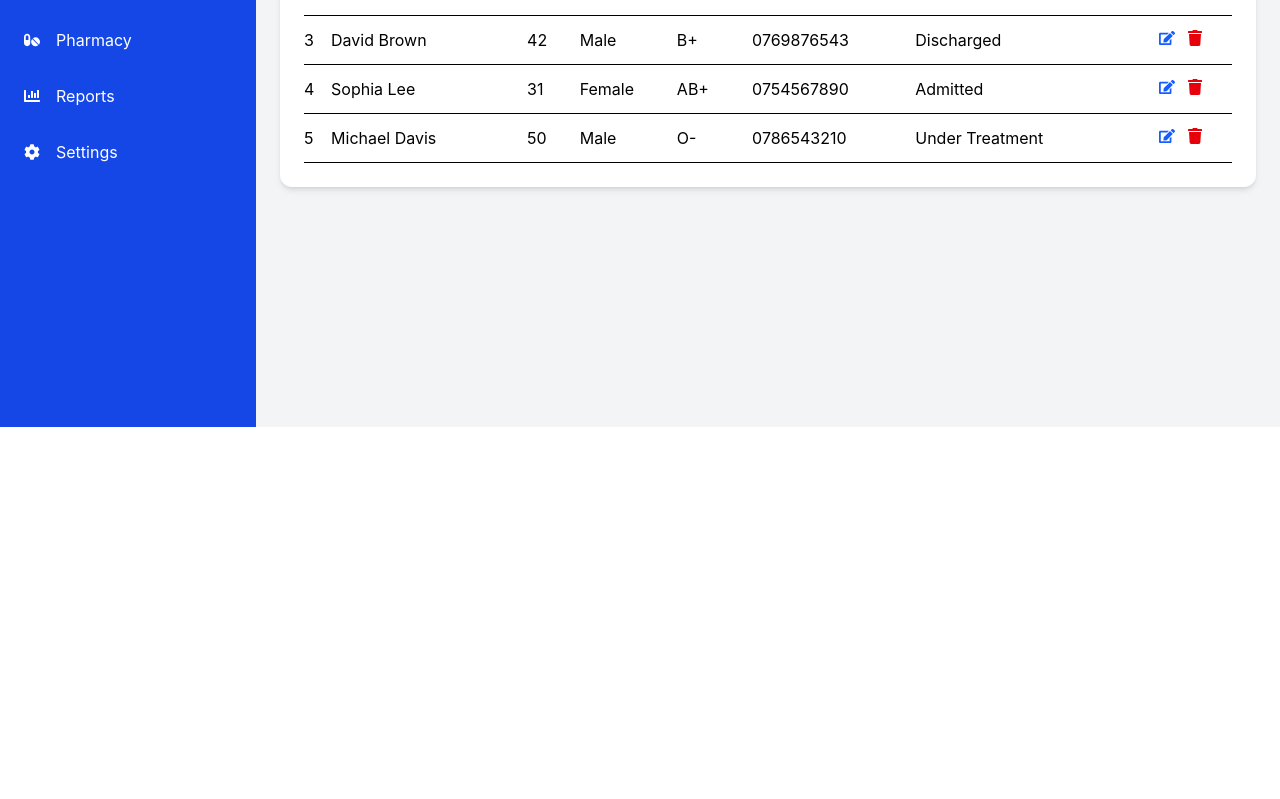
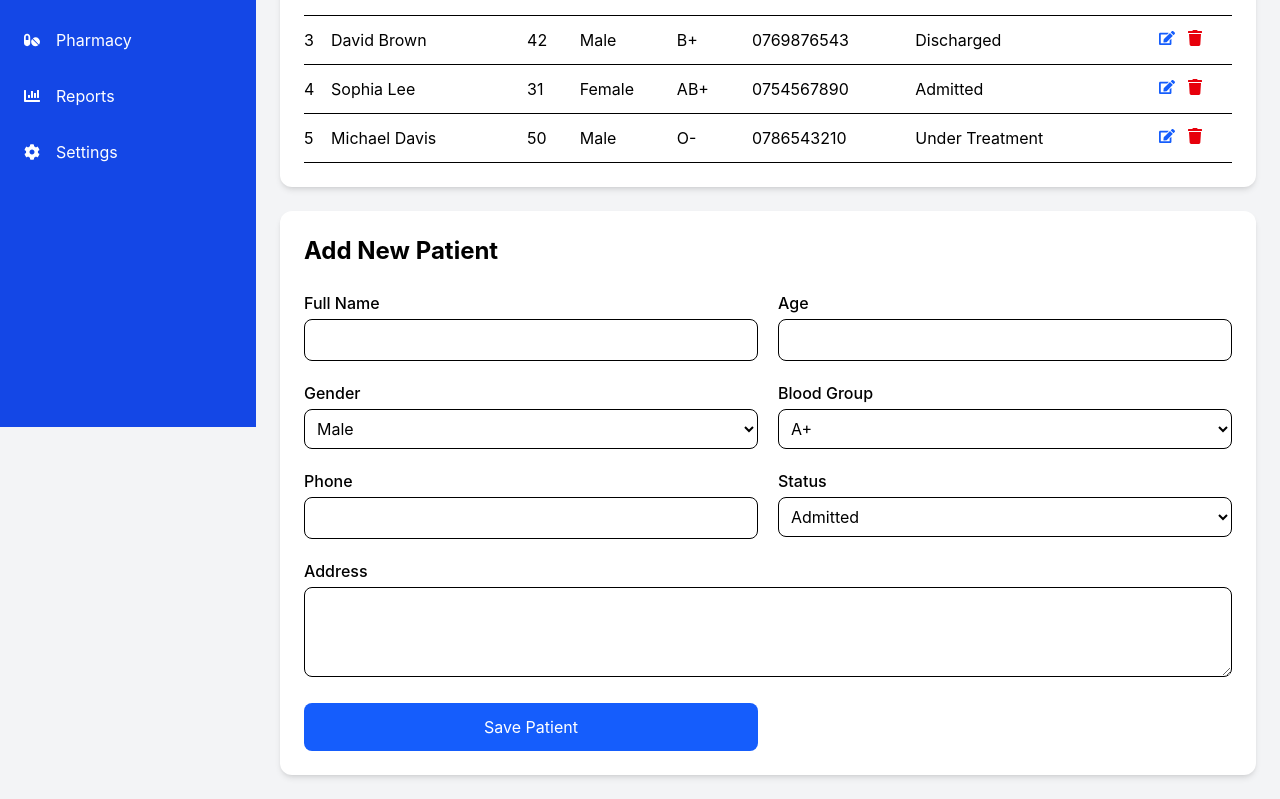
Before and after one commit to AyeshaPerera2003/hospital-management-system-react, a React (Vite) app: page /patients in a window 1280 px wide. Shown: the part 373-1172 px from the top of the page. Before the commit the page ends 800 px from the top, so only its background shows below. Built offline with nearby package versions, Linux system fonts and the light colour scheme.

Commit message:
Added patient Form

```diff
--- a/src/Components/patients/PatientForm.jsx
+++ b/src/Components/patients/PatientForm.jsx
@@ -0,0 +1,157 @@
+import { useForm } from "react-hook-form";
+
+function PatientForm() {
+  const {
+    register,
+    handleSubmit,
+    reset,
+    formState: { errors },
+  } = useForm();
+
+  const onSubmit = (data) => {
+    console.log(data);
+
+    alert("Patient Added Successfully!");
+
+    reset();
+  };
+
+  return (
+    <div className="bg-white rounded-xl shadow-md p-6 mt-6">
+      <h2 className="text-2xl font-bold mb-6">
+        Add New Patient
+      </h2>
+
+      <form
+        onSubmit={handleSubmit(onSubmit)}
+        className="grid grid-cols-1 md:grid-cols-2 gap-5"
+      >
+        {/* Full Name */}
+        <div>
+          <label className="font-medium">
+            Full Name
+          </label>
+
+          <input
+            {...register("name", {
+              required: "Name is required",
+            })}
+            className="w-full border rounded-lg p-2 mt-1"
+          />
+
+          {errors.name && (
+            <p className="text-red-500 text-sm">
+              {errors.name.message}
+            </p>
+          )}
+        </div>
+
+        {/* Age */}
+        <div>
+          <label className="font-medium">
+            Age
+          </label>
+
+          <input
+            type="number"
+            {...register("age", {
+              required: "Age is required",
+            })}
+            className="w-full border rounded-lg p-2 mt-1"
+          />
+
+          {errors.age && (
+            <p className="text-red-500 text-sm">
+              {errors.age.message}
+            </p>
+          )}
+        </div>
+
+        {/* Gender */}
+        <div>
+          <label className="font-medium">
+            Gender
+          </label>
+
+          <select
+            {...register("gender")}
+            className="w-full border rounded-lg p-2 mt-1"
+          >
+            <option>Male</option>
+            <option>Female</option>
+          </select>
+        </div>
+
+        {/* Blood Group */}
+        <div>
+          <label className="font-medium">
+            Blood Group
+          </label>
+
+          <select
+            {...register("bloodGroup")}
+            className="w-full border rounded-lg p-2 mt-1"
+          >
+            <option>A+</option>
+            <option>A-</option>
+            <option>B+</option>
+            <option>B-</option>
+            <option>AB+</option>
+            <option>AB-</option>
+            <option>O+</option>
+            <option>O-</option>
+          </select>
+        </div>
+
+        {/* Phone */}
+        <div>
+          <label className="font-medium">
+            Phone
+          </label>
+
+          <input
+            {...register("phone")}
+            className="w-full border rounded-lg p-2 mt-1"
+          />
+        </div>
+
+        {/* Status */}
+        <div>
+          <label className="font-medium">
+            Status
+          </label>
+
+          <select
+            {...register("status")}
+            className="w-full border rounded-lg p-2 mt-1"
+          >
+            <option>Admitted</option>
+            <option>Under Treatment</option>
+            <option>Discharged</option>
+          </select>
+        </div>
+
+        {/* Address */}
+        <div className="md:col-span-2">
+          <label className="font-medium">
+            Address
+          </label>
+
+          <textarea
+            {...register("address")}
+            rows="3"
+            className="w-full border rounded-lg p-2 mt-1"
+          />
+        </div>
+
+        <button
+          className="bg-blue-600 text-white py-3 rounded-lg hover:bg-blue-700"
+        >
+          Save Patient
+        </button>
+      </form>
+    </div>
+  );
+}
+
+export default PatientForm;
--- a/src/pages/Patients/Patients.jsx
+++ b/src/pages/Patients/Patients.jsx
@@ -3,6 +3,8 @@ import { useState } from "react";
 import PatientTable from "../../components/patients/PatientTable";
 import SearchBar from "../../components/patients/SearchBar";
 import StatusFilter from "../../components/patients/StatusFilter";
+import PatientForm from "../../components/patients/PatientForm";
+
 
 function Patients() {
   const [search, setSearch] = useState("");
@@ -36,8 +38,11 @@ function Patients() {
         search={search}
         status={status}
       />
+      <PatientForm />
     </div>
+
   );
 }
 
+
 export default Patients;
```
